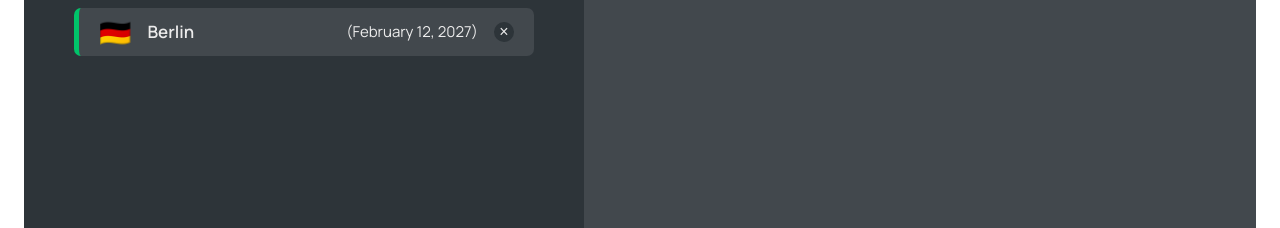
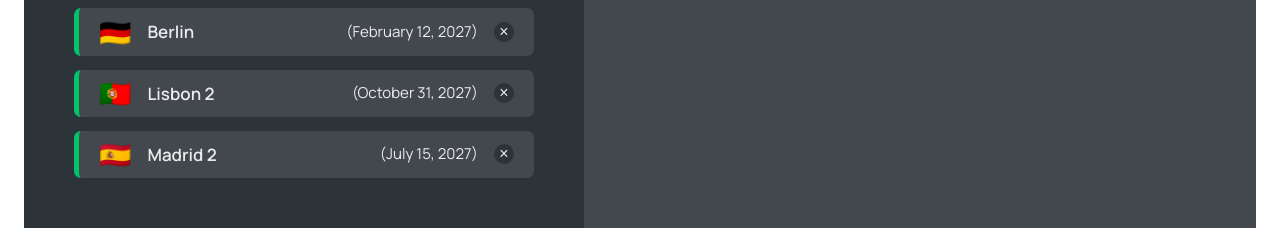
Before and after one commit to nazarchykur/worldwise, a React (Vite) app: page /app in a window 1280 px wide. Shown: the part 224-452 px from the top of the page. Built offline with nearby package versions, Linux system fonts and the light colour scheme; data requests are answered from the project's data file.

Commit message:
added an example of Implementing the Countries List

```diff
--- a/data/cities.json
+++ b/data/cities.json
@@ -35,6 +35,30 @@
         "lng": 13.376933665713324
       },
       "id": 98443197
+    },
+    {
+      "cityName": "Lisbon 2",
+      "country": "Portugal",
+      "emoji": "🇵🇹",
+      "date": "2027-10-31T15:59:59.138Z",
+      "notes": "My favorite city so far!",
+      "position": {
+        "lat": 38.727881642324164,
+        "lng": -9.140900099907554
+      },
+      "id": 73930380
+    },
+    {
+      "cityName": "Madrid 2",
+      "country": "Spain",
+      "emoji": "🇪🇸",
+      "date": "2027-07-15T08:22:53.976Z",
+      "notes": "",
+      "position": {
+        "lat": 40.46635901755316,
+        "lng": -3.7133789062500004
+      },
+      "id": 17806750
     }
   ]
 }
--- a/src/App.jsx
+++ b/src/App.jsx
@@ -8,6 +8,7 @@
 import AppLayout from "./pages/AppLayout";
 import Login from "./pages/Login";
 import CityList from "./components/CityList";
+import CountryList from "./components/CountryList";
 
 const BASE_URL = "http://localhost:5000";
 
@@ -48,7 +49,10 @@
             path="cities"
             element={<CityList cities={cities} isLoading={isLoading} />}
           />
-          <Route path="countries" element={<div>countries</div>} />
+          <Route
+            path="countries"
+            element={<CountryList cities={cities} isLoading={isLoading} />}
+          />
           <Route path="forms" element={<div>forms</div>} />
         </Route>
         <Route path="*" element={<PageNotFound />} />
--- /dev/null
+++ b/src/components/CountryList.jsx
@@ -0,0 +1,44 @@
+import Spinner from "./Spinner";
+import CountryItem from "./CountryItem";
+import Message from "./Message";
+
+import styles from "./CountryList.module.css";
+
+function CountryList({ cities, isLoading }) {
+  if (isLoading) {
+    return <Spinner />;
+  }
+
+  if (!cities.length) {
+    return (
+      <Message message="Add you first city by clicking on a city on the map" />
+    );
+  }
+
+  // 1) Get unique countries
+  // const countries = cities.reduce((array, city) => {
+  //   if (!array.map((el) => el.country).includes(city.country))
+  //     return [...array, { country: city.country, emoji: city.emoji }];
+  //   else return array;
+  // }, []);
+
+  // 2) Get unique countries
+  const countrySet = new Set();
+
+  const countries = cities.reduce((array, city) => {
+    if (!countrySet.has(city.country)) {
+      countrySet.add(city.country);
+      return [...array, { country: city.country, emoji: city.emoji }];
+    } else return array;
+  }, []);
+
+  return (
+    <ul className={styles.countryList}>
+      {countries.map((country) => (
+        <CountryItem country={country} key={country.id} />
+      ))}
+    </ul>
+  );
+}
+
+export default CountryList;
```
Also changed, not shown: src/screenshots/ksnip_20230922-155106.png (added), src/screenshots/ksnip_20230922-155148.png (added).
